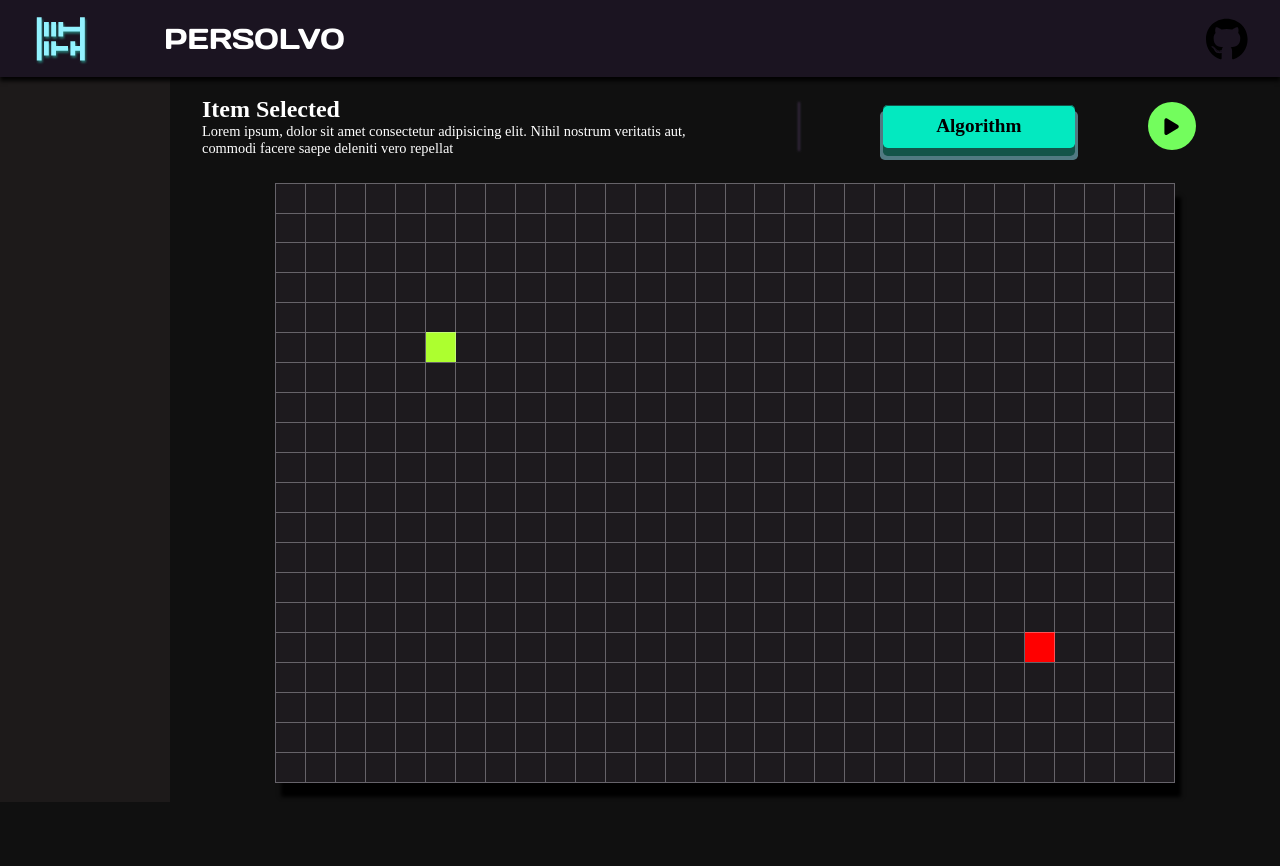
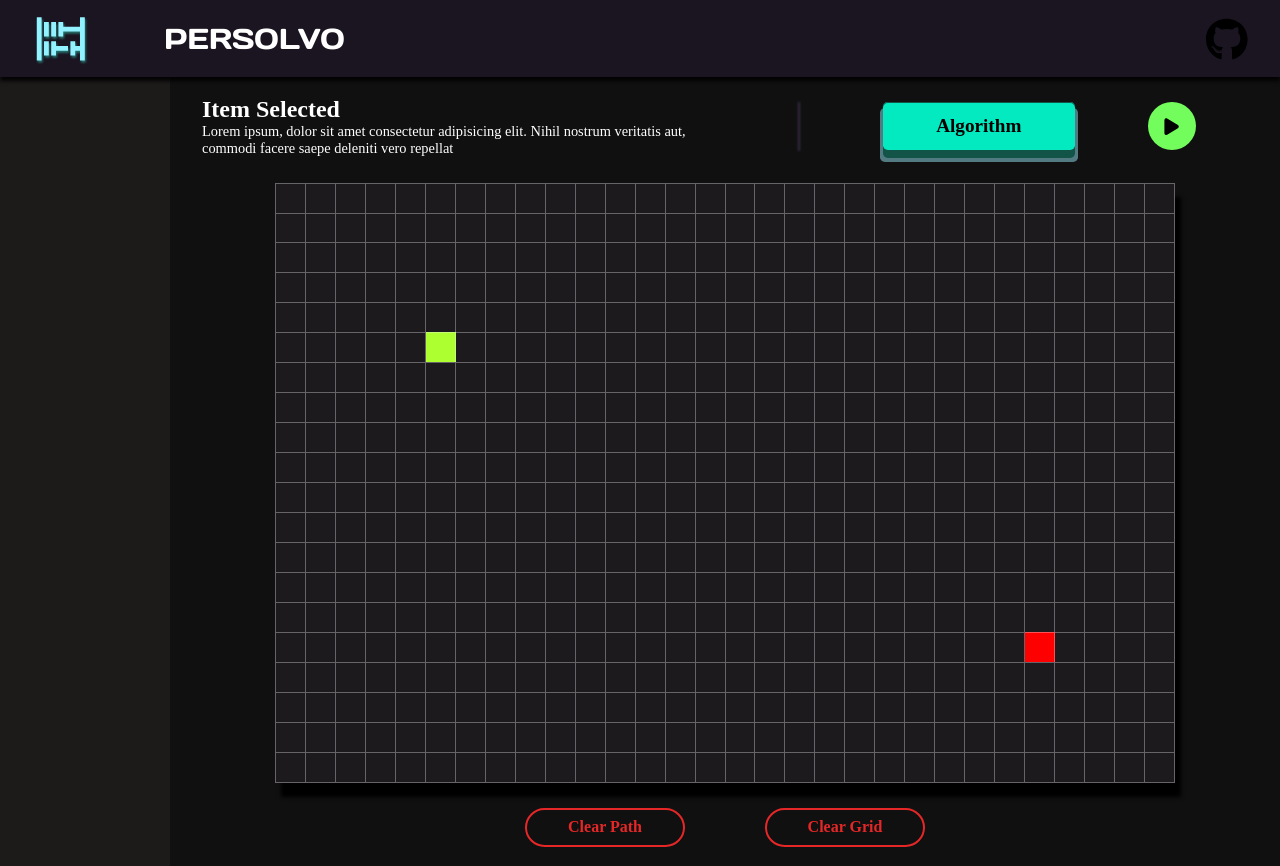
Before and after one commit to RichQ-hub/persolvo, a React (Create React App) app: page / in a window 1280 px wide. Before the commit the page ends 802 px from the top, so only its background shows below. Built offline with nearby package versions, Linux system fonts and the light colour scheme.

Commit message:
Added functionality to clear the grid

```diff
--- a/src/components/pathfinding-visualiser/PathfindingVisualiser.css
+++ b/src/components/pathfinding-visualiser/PathfindingVisualiser.css
@@ -136,7 +136,7 @@ main {
 
 .algo-select {
     height: 70%;
-    min-height: 2rem;
+    min-height: 3rem;
     max-height: 3.6rem;
     /* Min-content is the width of the longest word inside it. */
     min-width: min-content;
@@ -254,6 +254,49 @@ main {
     background-color: purple;
 }
 
+/* Clear Section */
+.clear-section {
+    width: 100%;
+    display: flex;
+    justify-content: center;
+    align-items: center;
+    gap: 5rem;
+}
+
+.btn-clear-path, .btn-clear-grid {
+    cursor: pointer;
+    display: flex;
+    justify-content: center;
+    align-items: center;
+
+    border-radius: 2rem;
+    border: 2px solid #e52727;
+
+    min-height: 2.4rem;
+    max-height: 3.6rem;
+    /* Min-content is the width of the longest word inside it. */
+    min-width: min-content;
+    width: 10rem;
+
+    transition: background-color ease-in-out 0.2s;
+
+}
+
+.btn-clear-path > span, .btn-clear-grid > span {
+    font-weight: bolder;
+    color: #e52727;
+    transition: color ease-in-out 0.2s;
+}
+
+.btn-clear-path:hover, .btn-clear-grid:hover {
+    background-color: #e52727;
+}
+
+.btn-clear-path:hover > span, .btn-clear-grid:hover > span {
+    color: white;
+}
+
+
 /* SMALL SCREENS */
 @media (max-width: 1070px) {
     .sidebar {
--- a/src/components/pathfinding-visualiser/PathfindingVisualiser.jsx
+++ b/src/components/pathfinding-visualiser/PathfindingVisualiser.jsx
@@ -2,7 +2,9 @@ import React, {useCallback, useState, useRef} from 'react'
 import Header from '../header/Header';
 import Sidebar from '../sidebar/Sidebar';
 import Cell from '../cell/Cell';
-import { DEFAULT_HEIGHT, DEFAULT_WIDTH, createGrid } from './helpers'
+
+// Helpers
+import { DEFAULT_HEIGHT, DEFAULT_WIDTH, createGrid, clearPath, clearGrid } from './helpers'
 
 // Algorithms
 import Bfs from '../../lib/algorithms/Bfs';
@@ -91,6 +93,9 @@ export default function PathfindingVisualiser() {
     };
 
     const handlePlayAlgorithm = () => {
+        // Clear path before visualising.
+        handleClearPath();
+
         isVisualising.current = true;
 
         let start = {
@@ -141,6 +146,25 @@ export default function PathfindingVisualiser() {
                 }, speed * i);
             }
         }, delay);
+    };
+
+    /* CLEAR EVENTS -------------------------------------------------------------------- */
+    const handleClearPath = () => {
+        if (isVisualising.current === true) {
+            return
+        }
+        setGrid((prevGrid) => {
+            return clearPath(prevGrid);
+        });
+    };
+
+    const handleClearGrid = () => {
+        if (isVisualising.current === true) {
+            return
+        }
+        setGrid((prevGrid) => {
+            return clearGrid(prevGrid);
+        });
     };
 
     return (
@@ -200,6 +224,15 @@ export default function PathfindingVisualiser() {
                 </div>
 
                 {/* Clear Section */}
+                <section className='clear-section'>
+                    <div className='btn-clear-path' onMouseDown={handleClearPath}>
+                        <span>Clear Path</span>
+                    </div>
+
+                    <div className='btn-clear-grid' onMouseDown={handleClearGrid}>
+                        <span>Clear Grid</span>
+                    </div>
+                </section>
 
             </main>
 
--- a/src/components/pathfinding-visualiser/helpers.js
+++ b/src/components/pathfinding-visualiser/helpers.js
@@ -27,3 +27,32 @@ const createCell = (row, col) => {
         traversalState: "unvisited",
     }
 }
+
+/**
+ * Clears all cell types and traversal states, except for the start and goal cells.
+ */
+export const clearGrid = (grid) => {
+    const newGrid = grid.slice();
+    for (let r = 0; r < DEFAULT_HEIGHT; r++) {
+        for (let c = 0; c < DEFAULT_WIDTH; c++) {
+            if (newGrid[r][c].cellType !== "start" && newGrid[r][c].cellType !== "goal") {
+                newGrid[r][c].traversalState = "unvisited";
+                newGrid[r][c].cellType = undefined;
+            }
+        }
+    }
+    return newGrid;
+}
+
+/**
+ * Clears cell traversal states.
+ */
+export const clearPath = (grid) => {
+    const newGrid = grid.slice();
+    for (let r = 0; r < DEFAULT_HEIGHT; r++) {
+        for (let c = 0; c < DEFAULT_WIDTH; c++) {
+            newGrid[r][c].traversalState = "unvisited";
+        }
+    }
+    return newGrid;
+}
```
